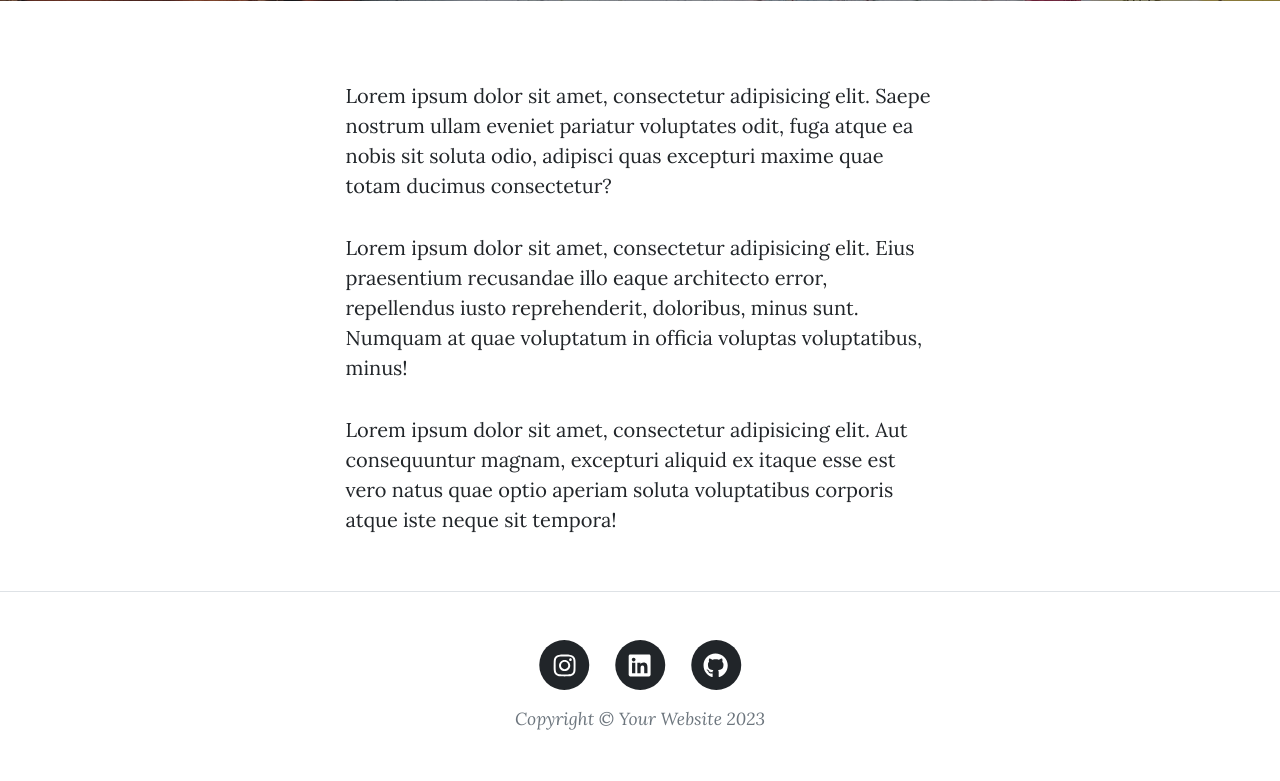
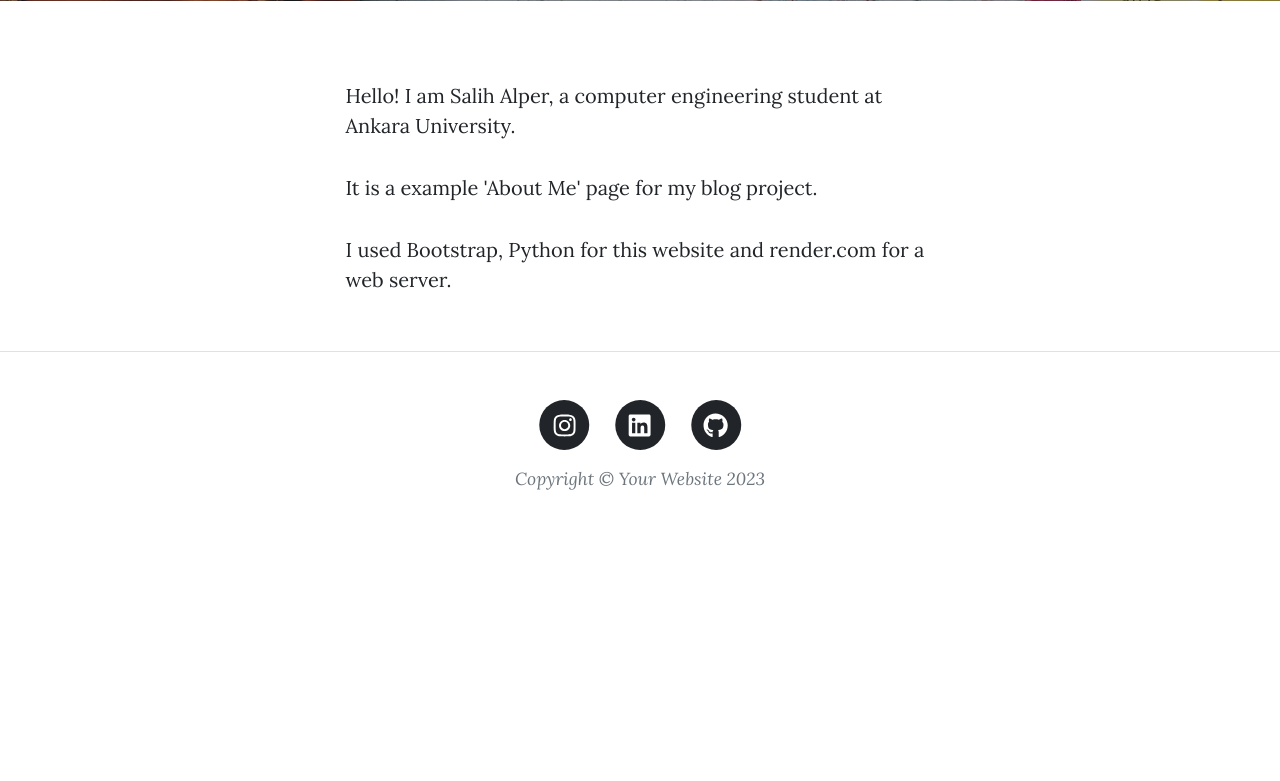
Before and after one commit to salihalperc/day-70-starting-files-blog-for-deployment, a Flask app: page /about in a window 1280 px wide. Shown: the part 531-1312 px from the top of the page. After the commit the page ends 1021 px from the top, so only its background shows below. Run offline with Flask 3, Linux system fonts and the light colour scheme; some libraries are stand-ins or nearby versions.

Commit message:
adding about me paragraphs

```diff
--- a/templates/about.html
+++ b/templates/about.html
@@ -22,22 +22,13 @@
     <div class="row gx-4 gx-lg-5 justify-content-center">
       <div class="col-md-10 col-lg-8 col-xl-7">
         <p>
-          Lorem ipsum dolor sit amet, consectetur adipisicing elit. Saepe
-          nostrum ullam eveniet pariatur voluptates odit, fuga atque ea nobis
-          sit soluta odio, adipisci quas excepturi maxime quae totam ducimus
-          consectetur?
+          Hello! I am Salih Alper, a computer engineering student at Ankara University.
         </p>
         <p>
-          Lorem ipsum dolor sit amet, consectetur adipisicing elit. Eius
-          praesentium recusandae illo eaque architecto error, repellendus iusto
-          reprehenderit, doloribus, minus sunt. Numquam at quae voluptatum in
-          officia voluptas voluptatibus, minus!
+          It is a example 'About Me' page for my blog project.
         </p>
         <p>
-          Lorem ipsum dolor sit amet, consectetur adipisicing elit. Aut
-          consequuntur magnam, excepturi aliquid ex itaque esse est vero natus
-          quae optio aperiam soluta voluptatibus corporis atque iste neque sit
-          tempora!
+          I used Bootstrap, Python for this website and render.com for a web server.
         </p>
       </div>
     </div>
```
